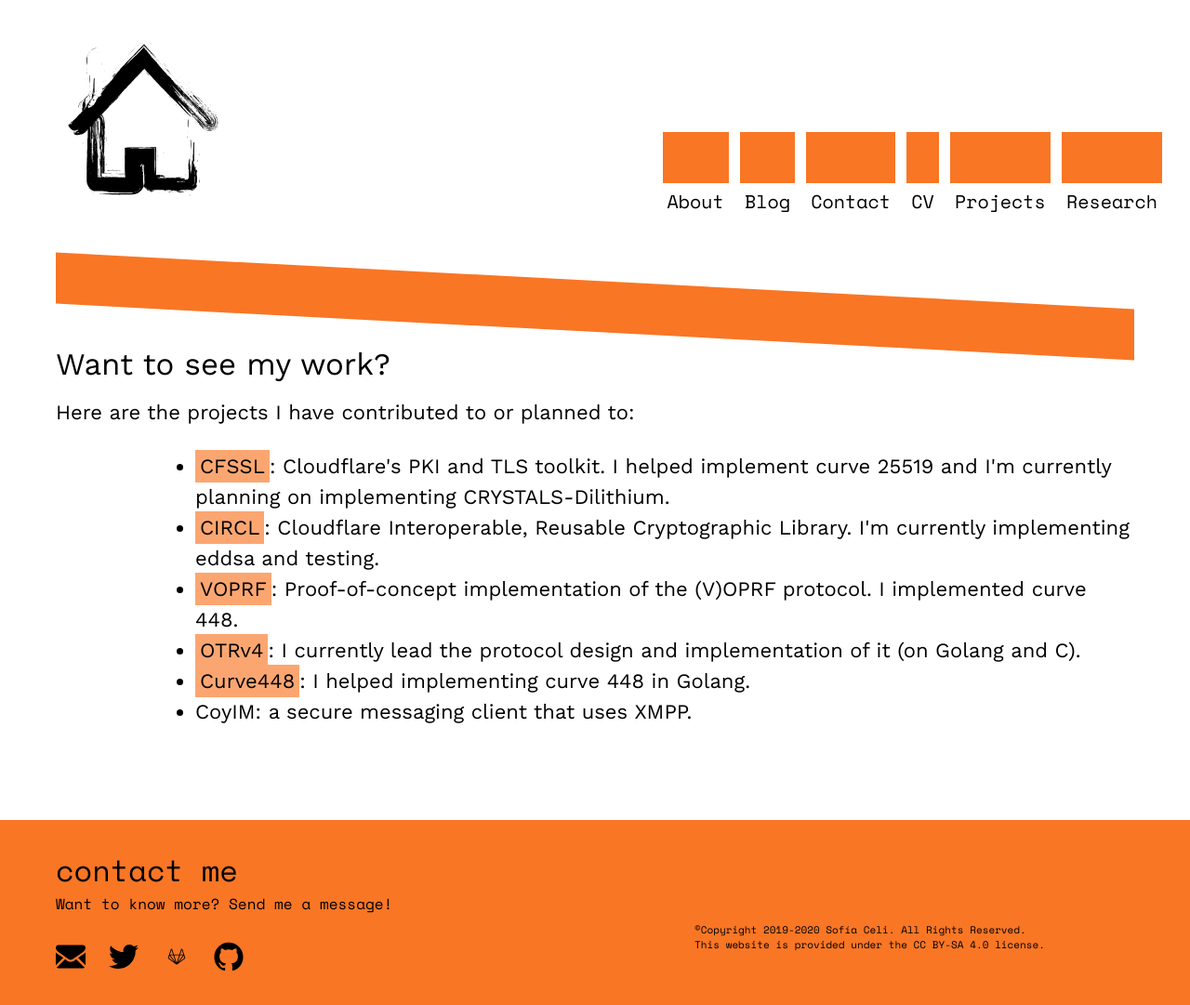
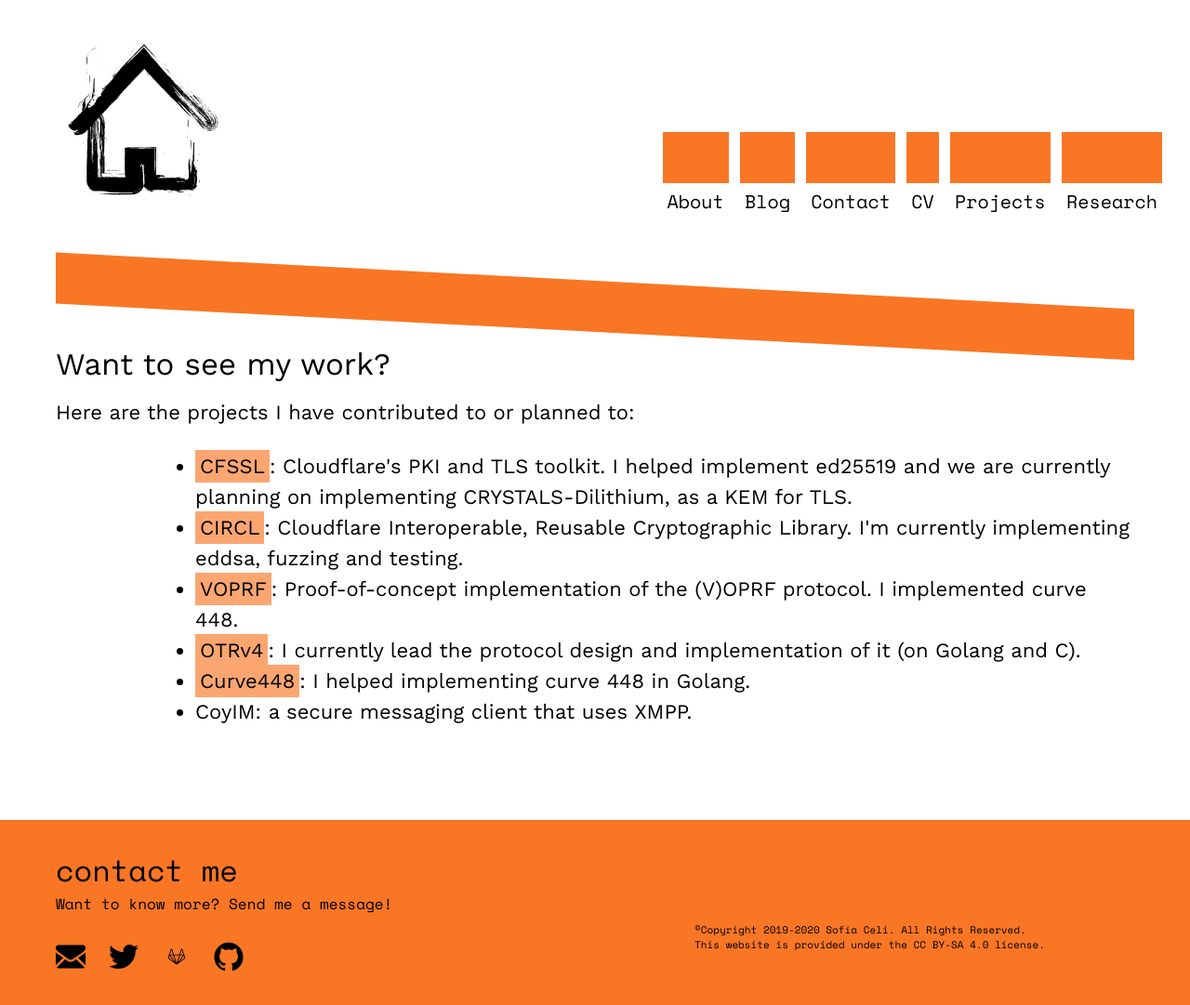
Before and after one commit to claucece/claucece.github.io, a Jekyll site: the page built from projects.html, in a window 1280 px wide. Shown: the whole page at 93% size. Built offline with Jekyll 4.4.1, drawn with Linux system fonts in a browser that asks for light colours.

Commit message:
Make some projects clearer

```diff
--- a/projects.html
+++ b/projects.html
@@ -12,8 +12,8 @@
     <h1 class="about-subtitle">Want to see my work?</h1>
     <p>Here are the projects I have contributed to or planned to:</p>
     <ul class="centered-list">
-      <li><a href="https://github.com/cloudflare/cfssl" target="_blank">CFSSL</a>: Cloudflare's PKI and TLS toolkit. I helped implement curve 25519 and I'm currently planning on implementing CRYSTALS-Dilithium.</li>
-      <li><a href="https://github.com/cloudflare/circl" target="_blank">CIRCL</a>: Cloudflare Interoperable, Reusable Cryptographic Library. I'm currently implementing eddsa and testing.</li>
+      <li><a href="https://github.com/cloudflare/cfssl" target="_blank">CFSSL</a>: Cloudflare's PKI and TLS toolkit. I helped implement ed25519 and we are currently planning on implementing CRYSTALS-Dilithium, as a KEM for TLS.</li>
+      <li><a href="https://github.com/cloudflare/circl" target="_blank">CIRCL</a>: Cloudflare Interoperable, Reusable Cryptographic Library. I'm currently implementing eddsa, fuzzing and testing.</li>
       <li><a href="https://github.com/alxdavids/voprf-poc" target="_blank">VOPRF</a>: Proof-of-concept implementation of the (V)OPRF protocol. I implemented curve 448.</li>
 		  <li><a href="https://github.com/otrv4" target="_blank">OTRv4</a>: I currently lead the protocol design and implementation of it (on Golang and C).</li>
 		  <li><a href="https://github.com/otrv4/ed448" target="_blank">Curve448</a>: I helped implementing curve 448 in Golang.</li>
```
